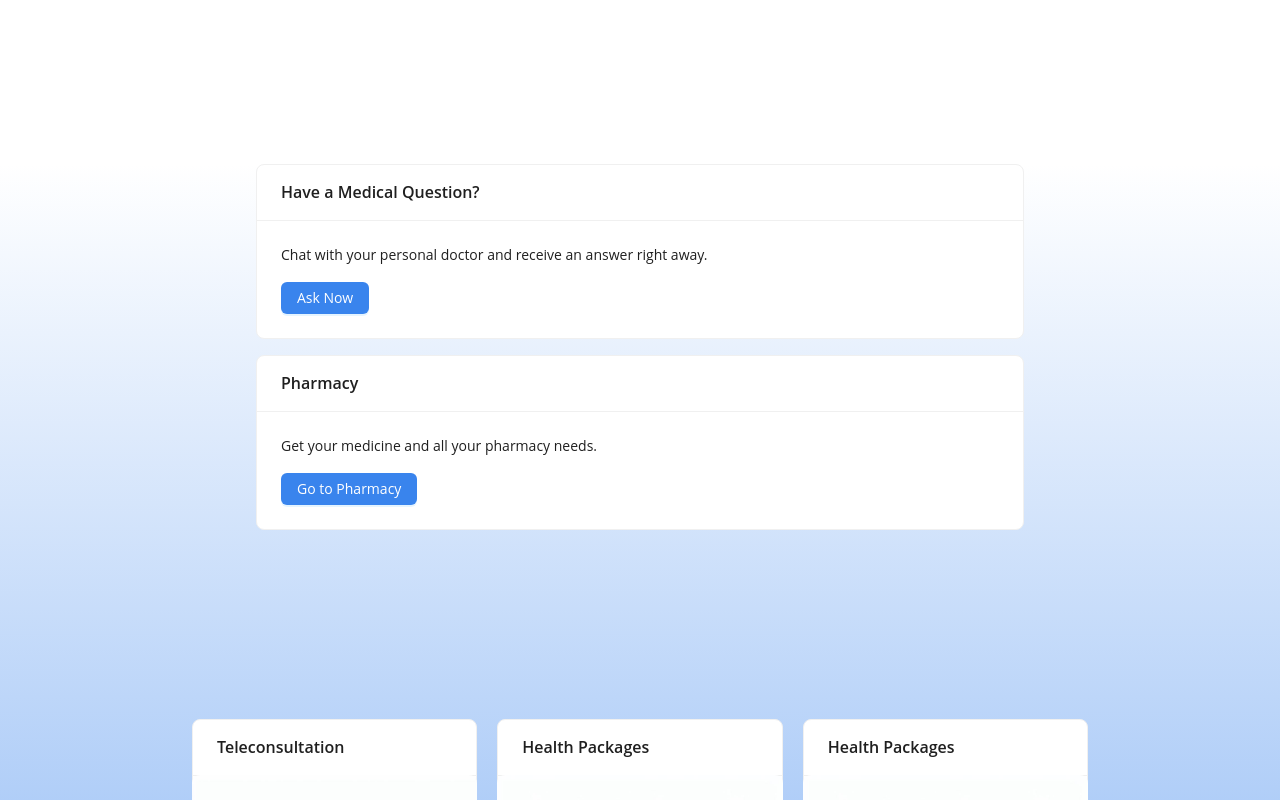
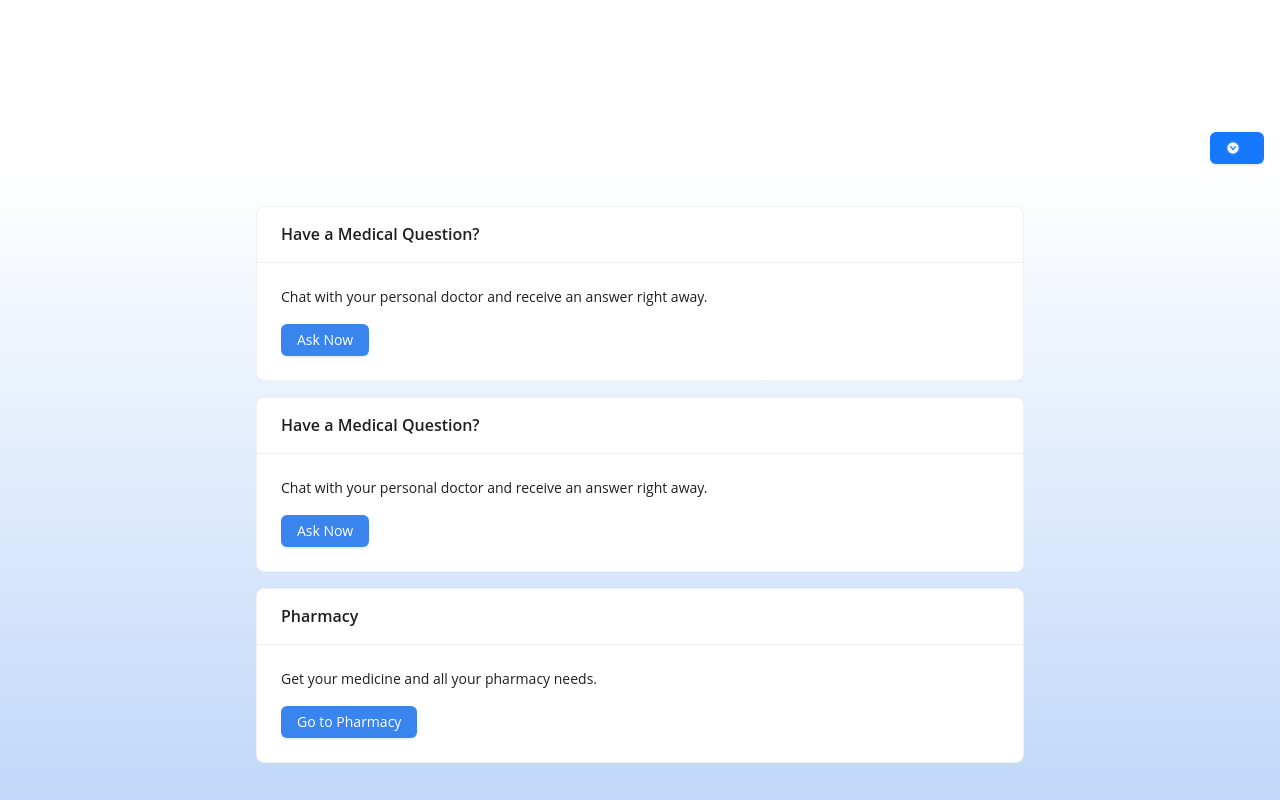
Before and after one commit to SpiderWEBS-ACL/pharmacy, a React (Vite) app in the folder client/: page /home in a window 1280 px wide. Shown: the part 620-1420 px from the top of the page. Built offline with nearby package versions, Linux system fonts and the light colour scheme.

Commit message:
auto scroll

```diff
--- a/client/src/Home.css
+++ b/client/src/Home.css
@@ -83,6 +83,6 @@
   .gradient-container {
 
     background: linear-gradient(to bottom, white, rgb(57, 132, 237));
-    height: 200vh;
+    height: 250vh;
 
   }
--- a/client/src/Home.tsx
+++ b/client/src/Home.tsx
@@ -1,13 +1,14 @@
-import { Layout, Card, Button , Row, Col} from 'antd';
+import { Layout, Card, Button , Row, Col,  BackTop} from 'antd';
 import {
     SmileTwoTone,
     StarTwoTone,
     CarryOutTwoTone,
     DollarTwoTone,
     setTwoToneColor,
+    DownCircleTwoTone,
   } from '@ant-design/icons';
 import './Home.css';
-
+import { useEffect , useRef } from 'react';
 import { useNavigate } from "react-router-dom";
 const color = 'rgb(57, 132, 237)'
 setTwoToneColor(color)
@@ -16,6 +17,57 @@ const { Header, Content , Footer } = Layout;
 
 function Home() {
   const navigate = useNavigate();
+  var started = true;
+  var started2 = true;
+  var started3 = true;
+
+  const getStartedHandler = () =>{
+    if(started){
+      handleGetStarted();
+      started = false;
+    }
+    else if(started2){
+      handleGetStarted2();
+      started2 = false;
+    }
+    else if(started3){
+      handleGetStarted3();
+      started3 = false
+    }
+    else {
+      handleBackToTop();
+      started = true
+      started2 = true
+      started3 = true
+    }
+  }
+
+  const handleGetStarted = () => {
+    const middleSection = document.getElementById('top-section');
+    if (middleSection) {
+      middleSection.scrollIntoView({ behavior: 'smooth' });
+    }
+  };
+  const handleGetStarted2 = () => {
+    const middleSection = document.getElementById('middle-section');
+    if (middleSection) {
+      middleSection.scrollIntoView({ behavior: 'smooth' });
+    }
+  };
+  const handleGetStarted3 = () => {
+    const middleSection = document.getElementById('bottom-section');
+    if (middleSection) {
+      middleSection.scrollIntoView({ behavior: 'smooth' });
+    }
+  };
+  const handleBackToTop = () => {
+    const middleSection = document.getElementById('head-section');
+    if (middleSection) {
+      middleSection.scrollIntoView({ behavior: 'smooth' });
+    }
+  };
+
+
   const handlePharmacy = async ()=>{
     navigate("/reglog");
   }
@@ -27,7 +79,7 @@ function Home() {
     <Layout>
         <Header style={{ display: 'flex', alignItems: 'center', background: "white" }}>
         {/* Logo */}
-        <div className="logo">
+        <div className="logo" id="head-section">
           <img src="/logo.png" alt="Logo" style={{ height: '50px', marginRight: '16px' }} />
         </div>
         <div><h2 className='header'>spiderwebs</h2></div>
@@ -38,10 +90,16 @@ function Home() {
     </Header>
     <Content>
 
-     <div className='home-image'>  <img src="/home-page.png" alt="Home Page" style={{ width: '100%'}} />
+     <div className='home-image' >  <img src="/home-page.png" alt="Home Page" style={{ width: '100%'}} />
 
 </div>
-      <div className="gradient-container" style={{ display: 'flex', flexDirection: 'column', alignItems: 'center' }}>
+      <div className="gradient-container" style={{ display: 'flex', flexDirection: 'column', alignItems: 'center' }} id="top-section">
+        <br></br>
+      <br></br>
+        <Card title="Have a Medical Question?" style={{ width: '60%', marginBottom: '16px' }}>
+            <p>Chat with your personal doctor and receive an answer right away.</p>
+            <Button type="primary" style={{backgroundColor: color}} onClick={handleClinic} >Ask Now</Button>
+          </Card>
 
       <Card title="Have a Medical Question?" style={{ width: '60%', marginBottom: '16px' }}>
             <p>Chat with your personal doctor and receive an answer right away.</p>
@@ -53,8 +111,10 @@ function Home() {
             <p>Get your medicine and all your pharmacy needs.</p>
             <Button type="primary" style={{backgroundColor: color}} onClick={handlePharmacy}>Go to Pharmacy</Button>
           </Card>
-          <div className="card-container">
-
+          <div id="middle-section" ></div>
+          <div className="card-container" >
+          <br></br>
+          <br></br>
           <Card
             cover={<img alt="Teleconsultation" src="/teleconsultation.jpeg" />}
             title="Teleconsultation"
@@ -84,7 +144,7 @@ function Home() {
         </Card>
         </div>
         <br />
-        <div className= "about-company-container">
+        <div className= "about-company-container" id = "bottom-section">
         <div className="about-company">
             {/* First Row */}
             <div className="about-item">
@@ -135,8 +195,11 @@ function Home() {
             <p>spiderwebs_facebook</p>
           </Col>
         </Row>
+        <Button type="primary" onClick={getStartedHandler} style={{ position: 'fixed', bottom: 16, right: 16 }}>
+        <DownCircleTwoTone />
+        <br></br>
+        </Button>
       </Footer>
-
     </Layout>
   );
 }
```
